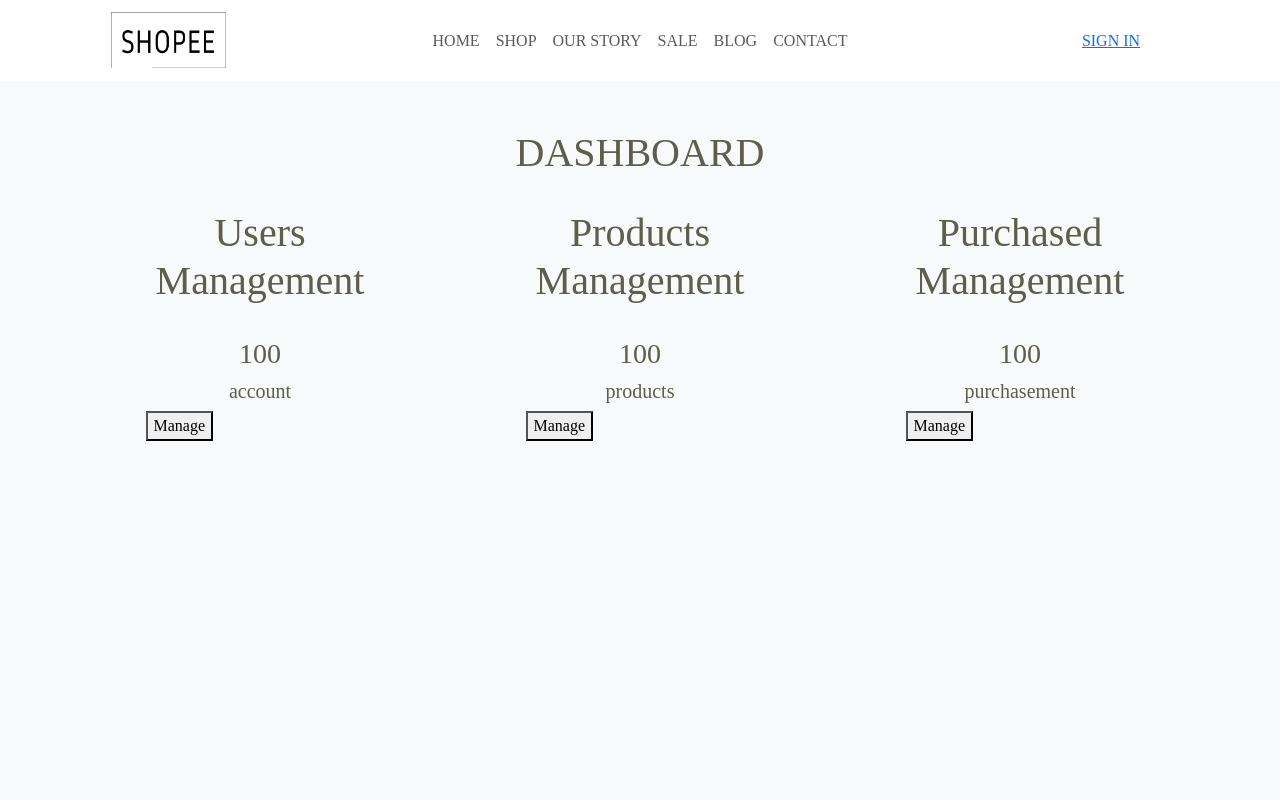
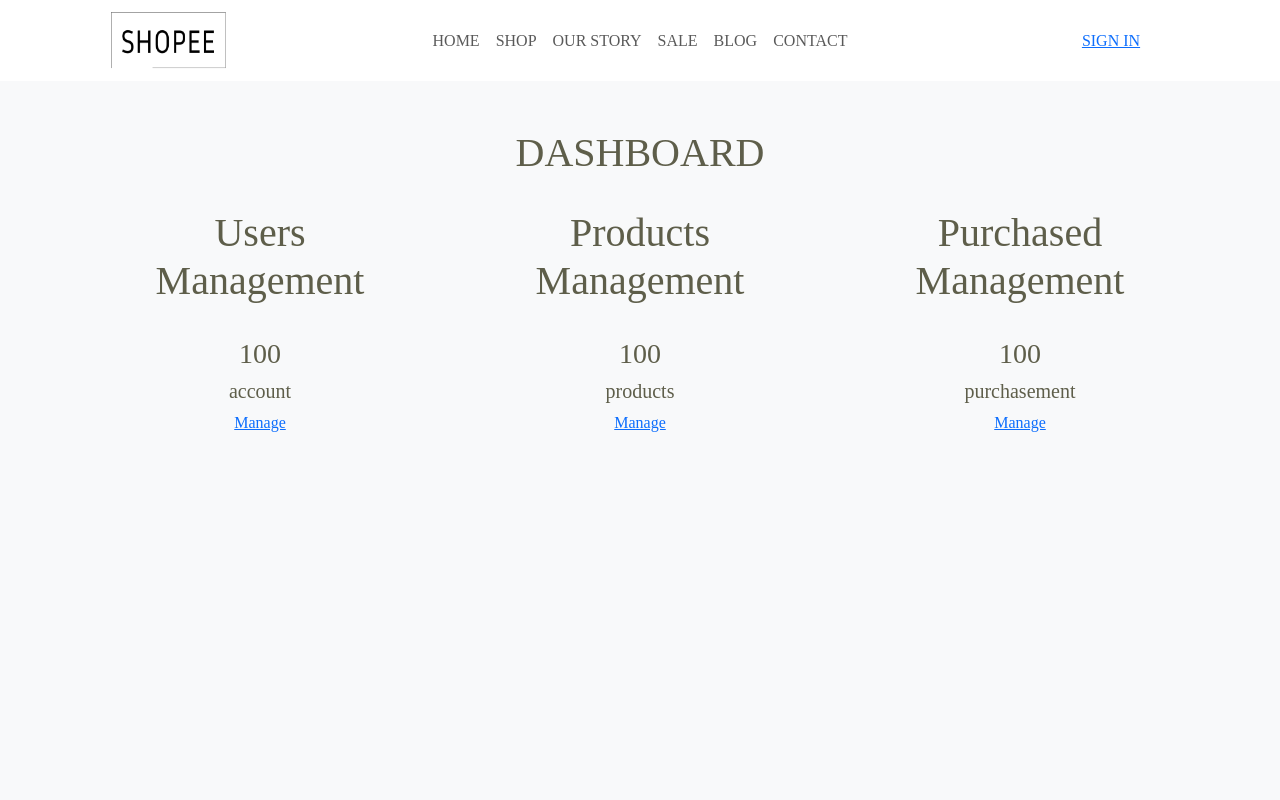
Before and after one commit to rithchanvirakboth/SHOPEE-ecommerce, a React (Create React App) app in the folder clients/: page /admin in a window 1280 px wide. Shown: the top 800 px of the page. Built offline with nearby package versions, Linux system fonts and the light colour scheme; a web font is replaced by a local one.

Commit message:
[frontend](admin-ui): redesign some component for admin site and apaply module page for admin

```diff
--- a/clients/src/Features/Admin/Admin.js
+++ b/clients/src/Features/Admin/Admin.js
@@ -18,7 +18,8 @@ function mainsite() {
                     title: "Users Management",
                     number: "100",
                     desc: "account",
-                    btn: "Manage"
+                    btn: "Manage",
+                    link: "/admin/user"
                   }
                 } />
               </div>
@@ -28,7 +29,8 @@ function mainsite() {
                   title: "Products Management",
                   desc: "products",
                   number: "100",
-                  btn: "Manage"
+                  btn: "Manage",
+                  link: "/admin/product"
                 }
               } />
               </div>
@@ -38,7 +40,8 @@ function mainsite() {
                   title: "Purchased Management",
                   desc: "purchasement",
                   number: "100",
-                  btn: "Manage"
+                  btn: "Manage",
+                  link: "/admin/purchasement"
                 }
               } />
               </div>
--- a/clients/src/Features/Admin/Product/Product.js
+++ b/clients/src/Features/Admin/Product/Product.js
@@ -0,0 +1,9 @@
+import React from 'react'
+
+function Product() {
+  return (
+    <div>Product</div>
+  )
+}
+
+export default Product
--- a/clients/src/Features/Admin/Purchasement/Purchasement.js
+++ b/clients/src/Features/Admin/Purchasement/Purchasement.js
@@ -0,0 +1,9 @@
+import React from 'react'
+
+function Purchasement() {
+  return (
+    <div>Purchasement</div>
+  )
+}
+
+export default Purchasement
--- a/clients/src/Features/Admin/User/User.js
+++ b/clients/src/Features/Admin/User/User.js
@@ -0,0 +1,9 @@
+import React from 'react'
+
+function User() {
+  return (
+    <div>User</div>
+  )
+}
+
+export default User
--- a/clients/src/Features/Mainpage/Mainpage.js
+++ b/clients/src/Features/Mainpage/Mainpage.js
@@ -11,6 +11,9 @@ import ResetPassword from '../ResetPassword/ResetPassword';
 import Admin from '../Admin/Admin';
 import { useSelector } from 'react-redux';
 import Setting from '../Setting/Setting';
+import User from '../Admin/User/User';
+import Product from '../Admin/Product/Product';
+import Purchasement from '../Admin/Purchasement/Purchasement';
 
 function Mainpage() {
   const auth = useSelector((state) => state.authReducer);
@@ -32,7 +35,11 @@ function Mainpage() {
           <Route path="*" element={<NotFound />} />
 
           {/* admin */}
-          <Route path="/admin" element={<Admin />} />
+          <Route path="/admin" element={<Admin /> } />
+          <Route path="/admin/*" element={<NotFound /> } />
+          <Route path="/admin/user" element={<User /> } />
+          <Route path="/admin/product" element={<Product /> } />
+          <Route path="/admin/purchasement" element={<Purchasement /> } />
         </Routes>
       </Router>
     </>
--- a/clients/src/components/Box/Box.css
+++ b/clients/src/components/Box/Box.css
@@ -45,18 +45,15 @@
 }
 
 .btn-admin {
-  width: 100%;
-  height: 100%;
-  background-color: var(--secondary-variant-color);
+  box-shadow: 0 0 0 1px rgba(0, 0, 0, 0.25);
+  outline: none;
   border: none;
-  outline: none;
-  cursor: pointer;
+  padding: 10px 20px 10px 20px;
+  border-radius: 15px;
+  background-color: var(--primary-color);
+  color: var(--text-white);
   font-size: 1em;
-  font-weight: 600;
-  color: var(--text-white);
-  margin: 0;
-  padding: 5px 10px 5px 10px;
-  font-family: Arial, Helvetica, sans-serif;
-  text-align: center;
-  border-radius: 15px;
+  font-family: 'Montserrat', sans-serif;
+  margin: 10px 0px 10px 0px;
+  width: 200px;
 }
--- a/clients/src/components/Box/Box.js
+++ b/clients/src/components/Box/Box.js
@@ -13,8 +13,8 @@ function Box({children}) {
               <h3 className="box-h3">{ children.number }</h3>
               <h5 className="box-h4">{ children.desc }</h5>
             </div>
-            <div className="box-button mx-3">
-              <button className="btn-admin">{ children.btn }</button>
+            <div className="box-button text-center mx-3 mb-3">
+              <a className="btn-admin" href={ children.link } >{ children.btn }</a>
             </div>
           </div>
         </div>
```
Also changed, not shown: clients/src/Features/Setting/Setting.css (+10 -1 lines).
